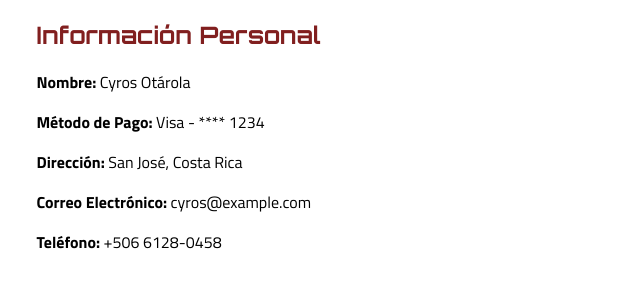
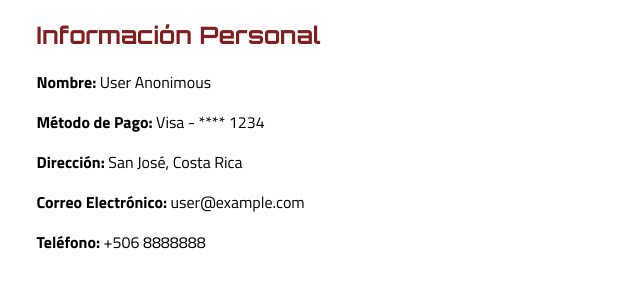
Before and after one commit to CAOS2710/ecommRestOta, a plain HTML site: page user.html in a window 1280 px wide. Shown: the part 175-456 px from the top of the page, 551-1191 px from the left. Drawn offline with Linux system fonts and the light colour scheme.

Commit message:
user.html

```diff
--- a/user.html
+++ b/user.html
@@ -86,11 +86,11 @@
     <div style="flex: 0 0 auto; text-align: left;">
       <h2 style="font-family: 'Orbitron', sans-serif; color: #811F1F;">Información Personal</h2>
       <div style="font-family: 'Titillium Web', sans-serif; font-size: 16px;">
-        <p><strong>Nombre:</strong> Cyros Otárola</p>
+        <p><strong>Nombre:</strong> User Anonimous</p>
         <p><strong>Método de Pago:</strong> Visa - **** 1234</p>
         <p><strong>Dirección:</strong> San José, Costa Rica</p>
-        <p><strong>Correo Electrónico:</strong> cyros@example.com</p>
-        <p><strong>Teléfono:</strong> +506 6128-0458</p>
+        <p><strong>Correo Electrónico:</strong> user@example.com</p>
+        <p><strong>Teléfono:</strong> +506 8888888</p>
       </div>
 
       <div style="margin-top: 30px; display: flex; gap: 15px;">
@@ -124,4 +124,5 @@
     </div>
 <script src="js/restota.js"></script>
 </body>
+
 </html>
```
